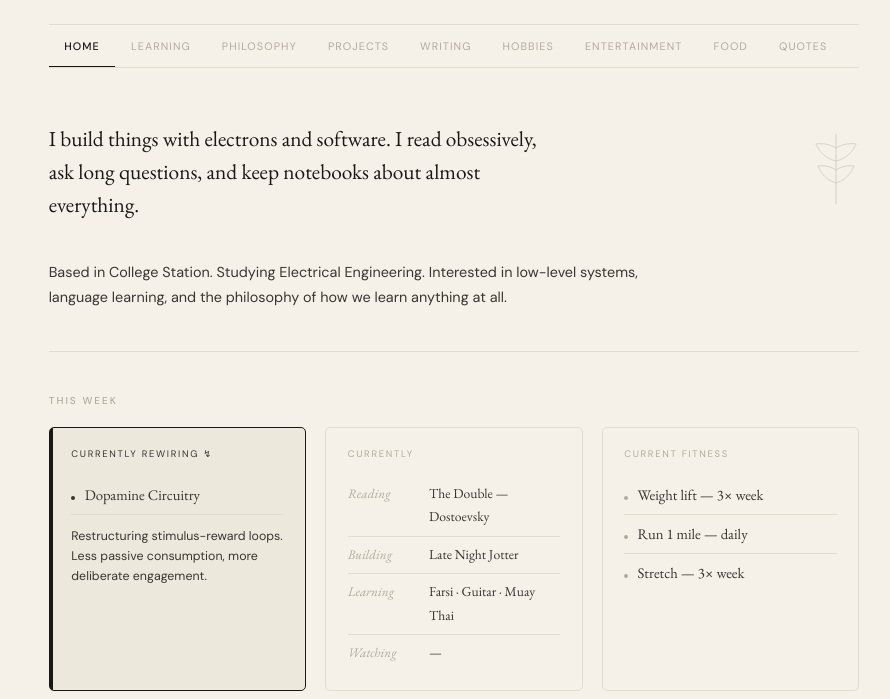
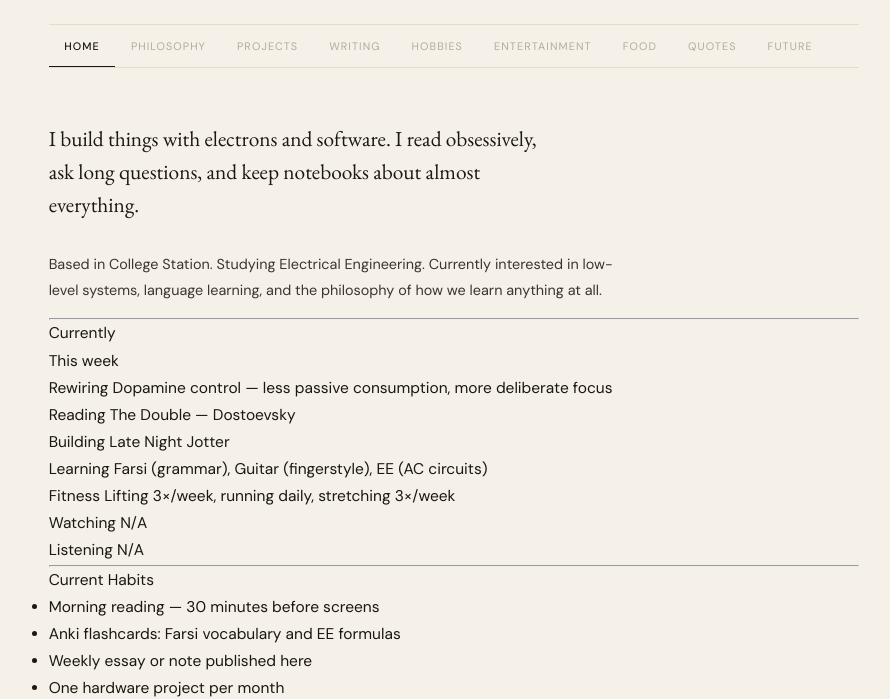
Before and after one commit to shameemmonj-a11y/personal-website, a plain HTML site: page index.html in a window 1280 px wide. Shown: the part 118-817 px from the top of the page, without its empty margins (186-1076 px from the left). Drawn offline with nearby package versions, Linux system fonts and the light colour scheme.

Commit message:
Start version 4 improvements

```diff
--- a/index.html
+++ b/index.html
@@ -207,7 +207,6 @@
 <!-- NAV -->
 <nav id="main-nav">
   <button class="nav-tab active" data-tab="home">Home</button>
-  <button class="nav-tab" data-tab="learning">Learning</button>
   <button class="nav-tab" data-tab="philosophy">Philosophy</button>
   <button class="nav-tab" data-tab="projects">Projects</button>
   <button class="nav-tab" data-tab="writing">Writing</button>
@@ -220,100 +219,70 @@
 
 <!-- ═══ HOME ═══ -->
 <section id="tab-home" class="screen active">
-  <div class="lead-row">
-    <p class="lead">I build things with electrons and software. I read obsessively, ask long questions, and keep notebooks about almost everything.</p>
-    <svg class="deco" width="46" height="78" viewBox="0 0 46 78" fill="none" style="opacity:0.15;flex-shrink:0;margin-top:0.5rem;">
-      <line x1="23" y1="74" x2="23" y2="4" stroke="#1A1714" stroke-width="1" stroke-linecap="round"/>
-      <path d="M23 18 C14 12 3 14 3 14 C3 14 8 28 23 31" stroke="#1A1714" stroke-width="0.9" fill="none" stroke-linecap="round"/>
-      <path d="M23 18 C32 12 43 14 43 14 C43 14 38 28 23 31" stroke="#1A1714" stroke-width="0.9" fill="none" stroke-linecap="round"/>
-      <path d="M23 40 C15 34 5 36 5 36 C5 36 10 50 23 53" stroke="#1A1714" stroke-width="0.9" fill="none" stroke-linecap="round"/>
-      <path d="M23 40 C31 34 41 36 41 36 C41 36 36 50 23 53" stroke="#1A1714" stroke-width="0.9" fill="none" stroke-linecap="round"/>
-    </svg>
-  </div>
-  <p style="max-width:60ch;">Based in College Station. Studying Electrical Engineering. Interested in low-level systems, language learning, and the philosophy of how we learn anything at all.</p>
 
-  <hr class="rule">
-  <span class="ey">This Week</span>
-  <div class="tw-grid">
-    <div class="wc pri">
-      <span class="wcl">Currently Rewiring ↯</span>
-      <div class="we"><span class="wd"></span>Dopamine Circuitry</div>
-      <p style="font-size:0.8rem;color:var(--im);margin-top:0.8rem;margin-bottom:0;max-width:100%;line-height:1.6;">Restructuring stimulus-reward loops. Less passive consumption, more deliberate engagement.</p>
+  <p class="lead">I build things with electrons and software. I read obsessively, ask long questions, and keep notebooks about almost everything.</p>
+
+  <p>Based in College Station. Studying Electrical Engineering. Currently interested in low-level systems, language learning, and the philosophy of how we learn anything at all.</p>
+
+  <hr class="section-rule">
+
+  <!-- CURRENTLY – Global Component -->
+  <span class="label">Currently</span>
+
+  <div class="currently-block" id="currently-global">
+
+    <span class="label">This week</span>
+
+    <div class="currently-item">
+      <span class="c-type">Rewiring</span>
+      <span>Dopamine control — less passive consumption, more deliberate focus</span>
     </div>
-    <div class="wc">
-      <span class="wcl">Currently</span>
-      <div class="we" style="font-size:0.88rem;"><span class="wct">Reading</span>The Double — Dostoevsky</div>
-      <div class="we" style="font-size:0.88rem;"><span class="wct">Building</span>Late Night Jotter</div>
-      <div class="we" style="font-size:0.88rem;"><span class="wct">Learning</span>Farsi · Guitar · Muay Thai</div>
-      <div class="we" style="font-size:0.88rem;"><span class="wct">Watching</span>—</div>
+
+    <div class="currently-item">
+      <span class="c-type">Reading</span>
+      <span>The Double — Dostoevsky</span>
     </div>
-    <div class="wc">
-      <span class="wcl">Current Fitness</span>
-      <div class="we"><span class="wd"></span>Weight lift — 3× week</div>
-      <div class="we"><span class="wd"></span>Run 1 mile — daily</div>
-      <div class="we"><span class="wd"></span>Stretch — 3× week</div>
+
+    <div class="currently-item">
+      <span class="c-type">Building</span>
+      <span>Late Night Jotter</span>
     </div>
+
+    <div class="currently-item">
+      <span class="c-type">Learning</span>
+      <span>Farsi (grammar), Guitar (fingerstyle), EE (AC circuits)</span>
+    </div>
+
+    <div class="currently-item">
+      <span class="c-type">Fitness</span>
+      <span>Lifting 3×/week, running daily, stretching 3×/week</span>
+    </div>
+
+    <div class="currently-item">
+      <span class="c-type">Watching</span>
+      <span>N/A</span>
+    </div>
+
+    <div class="currently-item">
+      <span class="c-type">Listening</span>
+      <span>N/A</span>
+    </div>
+
   </div>
 
-  <hr class="rule">
-  <span class="ey">Current Habits</span>
-  <ul class="hlist">
-    <li><span class="hdot"></span>Morning reading — 30 minutes before screens</li>
-    <li><span class="hdot"></span>Anki flashcards: Farsi vocabulary and EE formulas</li>
-    <li><span class="hdot"></span>Weekly essay or note published here</li>
-    <li><span class="hdot"></span>One hardware project per month</li>
-    <li><span class="hdot"></span>Run every day, no headphones</li>
-    <li><span class="hdot"></span>Cook at least three times a week from scratch</li>
+  <hr class="section-rule">
+
+  <span class="label">Current Habits</span>
+
+  <ul class="habit-list">
+    <li><span class="habit-dot"></span>Morning reading — 30 minutes before screens</li>
+    <li><span class="habit-dot"></span>Anki flashcards: Farsi vocabulary and EE formulas</li>
+    <li><span class="habit-dot"></span>Weekly essay or note published here</li>
+    <li><span class="habit-dot"></span>One hardware project per month</li>
+    <li><span class="habit-dot"></span>Run every day, no headphones</li>
+    <li><span class="habit-dot"></span>Cook at least three times a week from scratch</li>
   </ul>
-  <div style="text-align:center;margin:3rem 0 0;color:var(--if);font-family:var(--serif);font-size:1rem;letter-spacing:0.3em;">· · ·</div>
-</section>
 
-<!-- ═══ LEARNING ═══ -->
-<section id="tab-learning" class="screen">
-  <h1>Learning</h1>
-  <p>Three pillars, each treated as a curriculum — not a pastime.</p>
-  <div class="mfsto" style="margin-top:0.5rem;">Instrumental mastery and academic rigor are one and the same. I am building curricula that treat both as equal sciences.</div>
-
-  <svg class="deco" width="100%" height="16" viewBox="0 0 600 16" preserveAspectRatio="none" fill="none" style="opacity:0.09;margin-bottom:0.5rem;">
-    <line x1="0" y1="8" x2="600" y2="8" stroke="#1A1714" stroke-width="0.8"/>
-    <line x1="100" y1="1" x2="100" y2="15" stroke="#1A1714" stroke-width="0.8"/>
-    <line x1="200" y1="1" x2="200" y2="15" stroke="#1A1714" stroke-width="0.8"/>
-    <line x1="300" y1="1" x2="300" y2="15" stroke="#1A1714" stroke-width="0.8"/>
-    <line x1="400" y1="1" x2="400" y2="15" stroke="#1A1714" stroke-width="0.8"/>
-    <line x1="500" y1="1" x2="500" y2="15" stroke="#1A1714" stroke-width="0.8"/>
-  </svg>
-
-  <div class="pillars">
-    <div class="pillar">
-      <span class="pl">Pillar I — Language</span>
-      <h3>Farsi (Persian)</h3>
-      <p>Script mastered. Now in verb conjugation and connected reading. Target: conversational in 18 months.</p>
-      <div class="pbar"><div class="pip on"></div><div class="pip on"></div><div class="pip on"></div><div class="pip"></div><div class="pip"></div><div class="pip"></div><div class="pip"></div><div class="pip"></div></div>
-      <div class="plabel">Phase 2 of 8 — Core Grammar</div>
-    </div>
-    <div class="pillar">
-      <span class="pl">Pillar II — Instrument</span>
-      <h3>Guitar (Fingerstyle)</h3>
-      <p>Chet Atkins arrangements. 3 years in. Working on thumb independence and tone control.</p>
-      <div class="pbar"><div class="pip on"></div><div class="pip on"></div><div class="pip on"></div><div class="pip on"></div><div class="pip on"></div><div class="pip"></div><div class="pip"></div><div class="pip"></div></div>
-      <div class="plabel">Intermediate → Intermediate-Advanced</div>
-    </div>
-    <div class="pillar">
-      <span class="pl">Pillar III — Academic</span>
-      <h3>Electrical Engineering</h3>
-      <p>Self-structured curriculum. Currently AC circuits and phasor analysis. Building alongside every unit.</p>
-      <div class="pbar"><div class="pip on"></div><div class="pip on"></div><div class="pip"></div><div class="pip"></div><div class="pip"></div><div class="pip"></div><div class="pip"></div><div class="pip"></div></div>
-      <div class="plabel">Unit 2 of 8 — AC Circuits</div>
-    </div>
-  </div>
-
-  <hr class="rule">
-  <span class="ey">This week in each pillar</span>
-  <div class="cdg">
-    <div class="cdc"><span class="pl" style="margin-bottom:0.35rem;">Language</span><div class="cde">Ezafe construction &amp; verb stem drills</div></div>
-    <div class="cdc"><span class="pl" style="margin-bottom:0.35rem;">Instrument</span><div class="cde">Mr. Sandman — Chet Atkins arrangement</div></div>
-    <div class="cdc"><span class="pl" style="margin-bottom:0.35rem;">Academic</span><div class="cde">Phasor analysis &amp; AC power calculations</div></div>
-  </div>
 </section>
 
 <!-- ═══ PHILOSOPHY ═══ -->
```
